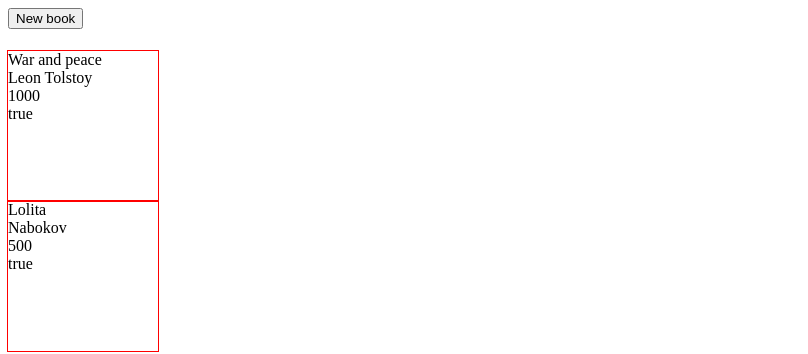
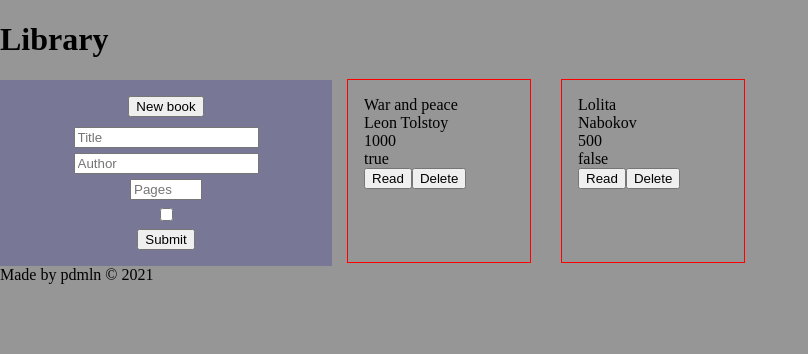
Before and after one commit to pdlmn/library, a plain HTML site: page index.html in a window 1280 px wide. Shown: the whole page, without its empty margins (0-808 px from the left). Drawn offline with Linux system fonts and the light colour scheme.

Commit message:
Added basic UI & delete book and toggle read functions

```diff
--- a/index.html
+++ b/index.html
@@ -8,11 +8,12 @@
   </head>
   <body>
     <header>
-
+      <h1>Library</h1>
     </header>
 
-  <main>
-    <div>
+    <main class="content">
+
+      <div class="form-area">
         <button id="toggle-form">New book</button>
 
         <form class="hidden-form" id="hidden-form">
@@ -22,16 +23,15 @@
           <input type="checkbox" placeholder="Read">
           <input type="submit">
         </form>
-
       </div>
 
-    <div id="books">
+      <div class="books" id="books">
       </div>
 
     </main>
 
     <footer>
-
+      <div>Made by pdmln &copy 2021</div>
     </footer>
   </body>
 </html>
--- a/library.js
+++ b/library.js
@@ -4,7 +4,7 @@ const toggleFormButton = document.querySelector('#toggle-form')
 const hiddenForm = document.querySelector('#hidden-form');
 
 let myLibrary = [{id: 1, title: 'War and peace', author: 'Leon Tolstoy', pages: 1000, read: true}];
-let newBook = new Book('Lolita', 'Nabokov', 500, true);
+let newBook = new Book('Lolita', 'Nabokov', 500, false);
 addBookToLibrary(newBook);
 
 function Book(title, author, pages, read) {
@@ -22,19 +22,47 @@ function addBookToLibrary(book) {
 function displayBooks() {
   for (book of myLibrary) {
     bookWrapper = document.createElement('div');
+    bookWrapper.classList.add('book');
     bookWrapper.dataset.id = book.id;
-    bookWrapper.classList.add('book');
     bookWrapper.innerHTML =
       `<div>${book.title}</div>
        <div>${book.author}</div>
        <div>${book.pages}</div>
        <div>${book.read}</div>`;
+    readBookButton = document.createElement('button');
+    deleteBookButton = document.createElement('button');
+    readBookButton.textContent = 'Read';
+    deleteBookButton.textContent = 'Delete';
+    book.read ? readBookButton.classList.add('is-read') : readBookButton.classList.add('not-read');
+    readBookButton.addEventListener('click', readBook);
+    deleteBookButton.addEventListener('click', deleteBook);
+    bookWrapper.appendChild(readBookButton);
+    bookWrapper.appendChild(deleteBookButton);
     books.appendChild(bookWrapper);
   }
 }
 
+function readBook(e) {
+  bookWrapper = e.target.parentNode;
+  bookId = bookWrapper.dataset.id;
+
+  bookIndex = myLibrary.findIndex(book => book.id === Number(bookId));
+  myLibrary[bookIndex].read = !myLibrary[bookIndex].read;
+  e.target.classList.toggle('is-read');
+  e.target.classList.toggle('not-read');
+  console.log(myLibrary[bookIndex].read);
+}
+
+function deleteBook(e) {
+  bookWrapper = e.target.parentNode;
+  bookId = bookWrapper.dataset.id;
+
+  myLibrary = myLibrary.filter(book => book.id !== Number(bookId));
+  bookWrapper.remove();
+}
+
 function showForm() {
-  hiddenForm.classList.toggle('hidden-form');
+  hiddenForm.classList.toggle('invisible');
 }
 
 function getBook(e) {
--- a/style.css
+++ b/style.css
@@ -1,9 +1,45 @@
+body {
+  margin: 0;
+  background-color: rgb(150, 150, 150);
+}
+
+
+.content {
+  display: flex;
+}
+
+.form-area,
 .hidden-form {
+  display: flex;
+  flex-direction: column;
+  align-items: center;
+}
+
+.form-area {
+  width: 300px;
+  gap: 10px;
+  padding: 16px;
+  background-color: rgb(120, 120, 150);
+}
+
+.hidden-form {
+  gap: 5px;
+}
+
+.invisible {
   visibility: hidden;
+}
+
+.books {
+  display: flex;
+  flex-wrap: wrap;
+  min-height: 150px;
 }
 
 .book {
   width: 150px;
   height: 150px;
   outline: 1px solid red;
+  margin: 0px 16px;
+  padding: 16px;
 }
```
Lines whose indentation alone changed are shown as unchanged.
